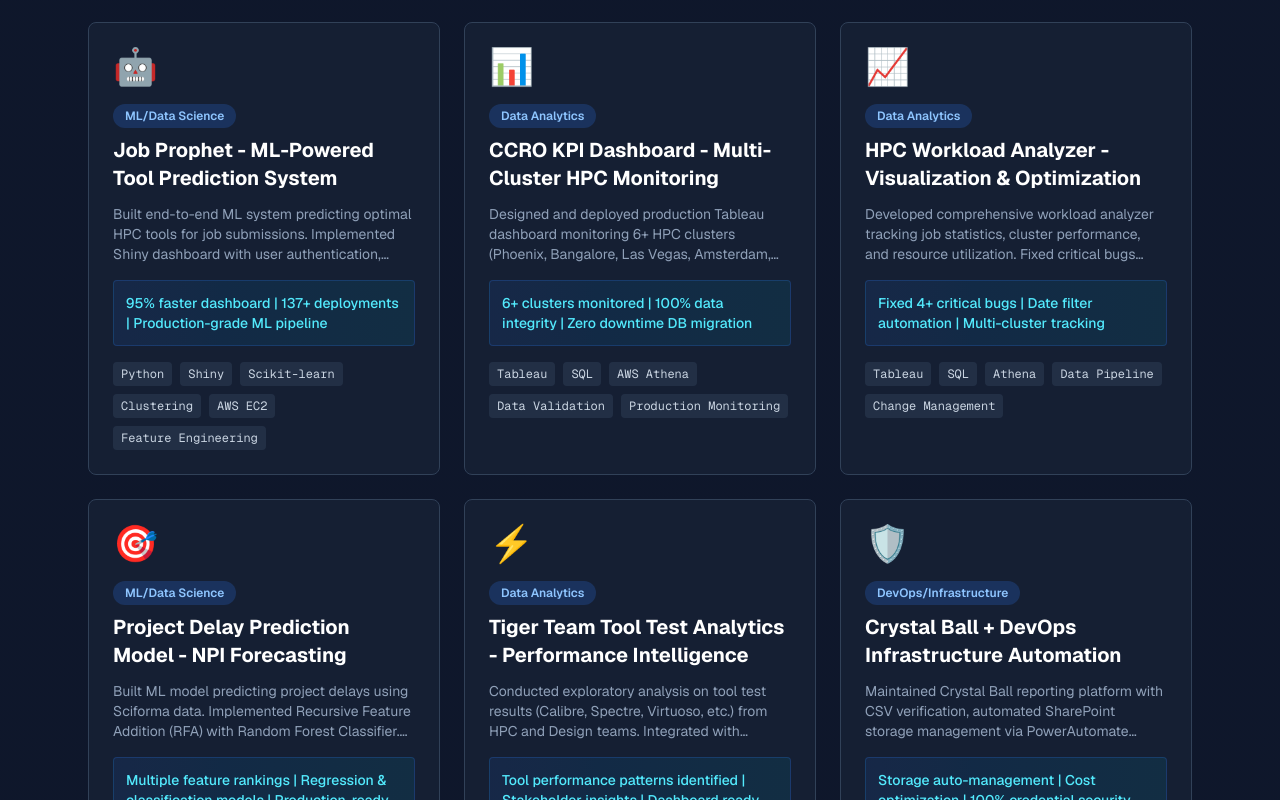
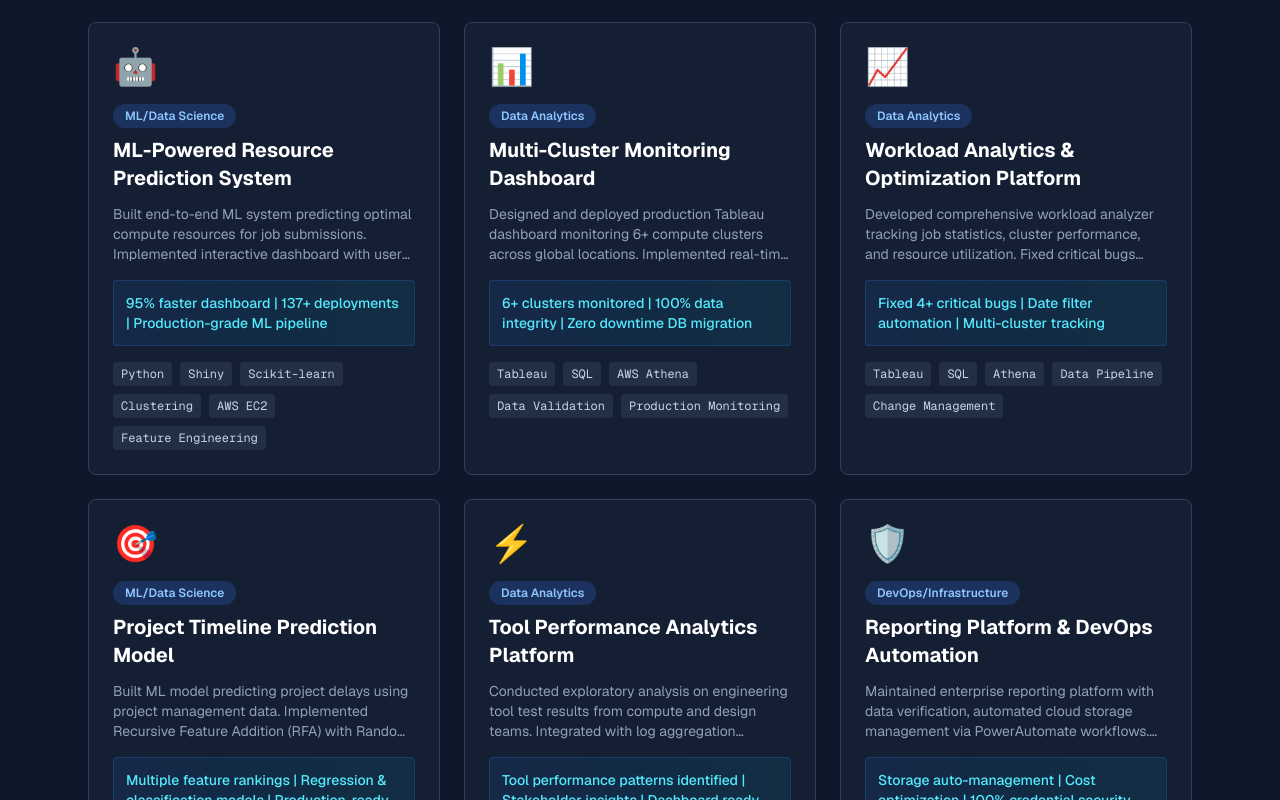
Before and after one commit to tanvirtanmoy/tanmoy-portfolio, a Next.js app: page / in a window 1280 px wide. Shown: the part 1080-1880 px from the top of the page. Built offline with nearby package versions, Linux system fonts and the light colour scheme.

Commit message:
Genericize confidential project names and internal tool references

```diff
--- a/app/components/Blog.tsx
+++ b/app/components/Blog.tsx
@@ -11,8 +11,8 @@ interface BlogPost {
 const blogPosts: BlogPost[] = [
   {
     id: 1,
-    title: "Building Production ML Pipelines: Job Prophet at NXP",
-    excerpt: "From Tableau to Shiny: implementing vectorization (TFIDF, CountVectorizer), clustering algorithms (K-means, DBScan), and confidence scoring to improve ML predictions by 95%.",
+    title: "Building Production ML Pipelines for Resource Prediction",
+    excerpt: "From static reporting to interactive analytics: implementing vectorization (TFIDF, CountVectorizer), clustering algorithms (K-means, DBScan), and confidence scoring to improve ML predictions by 95%.",
     date: "Feb 1, 2025",
     readTime: "12 min read",
     category: "ML/Data Science",
@@ -21,16 +21,16 @@ const blogPosts: BlogPost[] = [
   {
     id: 2,
     title: "Multi-Cluster Dashboard Architecture at Scale",
-    excerpt: "Managing 6+ HPC clusters with real-time monitoring dashboards. Strategies for handling trapped slots, memory storms, and maintaining data consistency across 10K+ users.",
+    excerpt: "Managing 6+ compute clusters with real-time monitoring dashboards. Strategies for handling resource bottlenecks, capacity issues, and maintaining data consistency across 10K+ users.",
     date: "Jan 15, 2025",
     readTime: "14 min read",
     category: "Data Analytics",
-    tags: ["Tableau", "Architecture", "Scalability", "HPC"],
+    tags: ["Tableau", "Architecture", "Scalability", "Analytics"],
   },
   {
     id: 3,
-    title: "Zero-Downtime Database Migrations: RTM Database at NXP",
-    excerpt: "Migrating analytics dashboards from legacy RTM to new database version. Data validation strategies, testing approaches, and rollback procedures for production systems.",
+    title: "Zero-Downtime Database Migrations in Production",
+    excerpt: "Migrating analytics dashboards from legacy to new database version. Data validation strategies, testing approaches, and rollback procedures for production systems.",
     date: "Jan 5, 2025",
     readTime: "11 min read",
     category: "DevOps/Infrastructure",
@@ -48,21 +48,21 @@ const blogPosts: BlogPost[] = [
   {
     id: 5,
     title: "Feature Engineering for Project Delay Prediction",
-    excerpt: "Exploring Gate Position, Task Duration, and Percent Complete as predictive features using Recursive Feature Addition (RFA) and Random Forest Classifier for NPI projects.",
+    excerpt: "Exploring milestone position, task duration, and completion percentage as predictive features using Recursive Feature Addition (RFA) and Random Forest Classifier for project forecasting.",
     date: "Dec 5, 2024",
     readTime: "15 min read",
     category: "ML/Data Science",
-    tags: ["Feature Engineering", "Sciforma", "Random Forest", "Predictive Modeling"],
+    tags: ["Feature Engineering", "Project Data", "Random Forest", "Predictive Modeling"],
   },
   {
     id: 6,
     title: "Exploratory Data Analysis: Tool Performance Patterns",
-    excerpt: "Deep-dive into tool test results using Splunk and Python. Identifying performance patterns in Calibre, Spectre, Virtuoso for design team optimization.",
+    excerpt: "Deep-dive into engineering tool test results using Splunk and Python. Identifying performance patterns and bottlenecks for design team optimization.",
     date: "Nov 15, 2024",
     readTime: "10 min read",
     category: "Data Analytics",
     tags: ["EDA", "Splunk", "Tool Analytics", "Insights"],
-  },
+  }
 ];
 
 export default function Blog() {
--- a/app/components/ProjectsGallery.tsx
+++ b/app/components/ProjectsGallery.tsx
@@ -11,8 +11,8 @@ interface Project {
 const projects: Project[] = [
   {
     id: 1,
-    title: "Job Prophet - ML-Powered Tool Prediction System",
-    description: "Built end-to-end ML system predicting optimal HPC tools for job submissions. Implemented Shiny dashboard with user authentication, vectorization (TFIDF, CountVectorizer), clustering (K-means, DBScan), and confidence scoring. Migrated from Tableau to Shiny achieving 95%+ performance improvement.",
+    title: "ML-Powered Resource Prediction System",
+    description: "Built end-to-end ML system predicting optimal compute resources for job submissions. Implemented interactive dashboard with user authentication, vectorization (TFIDF, CountVectorizer), clustering (K-means, DBScan), and confidence scoring. Migrated from static reporting to dynamic analytics achieving 95%+ performance improvement.",
     category: "ML/Data Science",
     tags: ["Python", "Shiny", "Scikit-learn", "Clustering", "AWS EC2", "Feature Engineering"],
     impact: "95% faster dashboard | 137+ deployments | Production-grade ML pipeline",
@@ -20,8 +20,8 @@ const projects: Project[] = [
   },
   {
     id: 2,
-    title: "CCRO KPI Dashboard - Multi-Cluster HPC Monitoring",
-    description: "Designed and deployed production Tableau dashboard monitoring 6+ HPC clusters (Phoenix, Bangalore, Las Vegas, Amsterdam, Noida-SDE). Implemented real-time slot allocation tracking, memory utilization analysis, and trapped slots visualization. Managed data consistency migration to new RTM database.",
+    title: "Multi-Cluster Monitoring Dashboard",
+    description: "Designed and deployed production Tableau dashboard monitoring 6+ compute clusters across global locations. Implemented real-time resource allocation tracking, memory utilization analysis, and capacity visualization. Managed data consistency migration to new database system.",
     category: "Data Analytics",
     tags: ["Tableau", "SQL", "AWS Athena", "Data Validation", "Production Monitoring"],
     impact: "6+ clusters monitored | 100% data integrity | Zero downtime DB migration",
@@ -29,8 +29,8 @@ const projects: Project[] = [
   },
   {
     id: 3,
-    title: "HPC Workload Analyzer - Visualization & Optimization",
-    description: "Developed comprehensive workload analyzer tracking job statistics, cluster performance, and resource utilization. Fixed critical bugs (date filtering, obsolete cluster visibility, labeling). Implemented Workload Analysis query for Job Prophet pilot user tracking across Seoul and other clusters.",
+    title: "Workload Analytics & Optimization Platform",
+    description: "Developed comprehensive workload analyzer tracking job statistics, cluster performance, and resource utilization. Fixed critical bugs (date filtering, obsolete data visibility, labeling). Implemented analytics queries for user tracking across multiple compute clusters.",
     category: "Data Analytics",
     tags: ["Tableau", "SQL", "Athena", "Data Pipeline", "Change Management"],
     impact: "Fixed 4+ critical bugs | Date filter automation | Multi-cluster tracking",
@@ -38,17 +38,17 @@ const projects: Project[] = [
   },
   {
     id: 4,
-    title: "Project Delay Prediction Model - NPI Forecasting",
-    description: "Built ML model predicting project delays using Sciforma data. Implemented Recursive Feature Addition (RFA) with Random Forest Classifier. Engineered features (Gate Position, Task Duration) with 4+ stages of cross-validation. Created fallback logic for missing baseline dates.",
+    title: "Project Timeline Prediction Model",
+    description: "Built ML model predicting project delays using project management data. Implemented Recursive Feature Addition (RFA) with Random Forest Classifier. Engineered features (milestone position, task duration, completion percentage) with 4+ stages of cross-validation. Created fallback logic for missing baseline dates.",
     category: "ML/Data Science",
-    tags: ["Python", "Random Forest", "Feature Engineering", "Sciforma", "SQL"],
+    tags: ["Python", "Random Forest", "Feature Engineering", "Project Data", "SQL"],
     impact: "Multiple feature rankings | Regression & classification models | Production-ready",
     icon: "🎯",
   },
   {
     id: 5,
-    title: "Tiger Team Tool Test Analytics - Performance Intelligence",
-    description: "Conducted exploratory analysis on tool test results (Calibre, Spectre, Virtuoso, etc.) from HPC and Design teams. Integrated with Splunk, created dashboards highlighting performance patterns and pain-points. Performed Vmanager tool analysis extracting actionable insights.",
+    title: "Tool Performance Analytics Platform",
+    description: "Conducted exploratory analysis on engineering tool test results from compute and design teams. Integrated with log aggregation systems, created dashboards highlighting performance patterns and bottlenecks. Performed tool analysis extracting actionable insights for optimization.",
     category: "Data Analytics",
     tags: ["Splunk", "Python", "S3", "Exploratory Analysis", "Dashboard Design"],
     impact: "Tool performance patterns identified | Stakeholder insights | Dashboard ready",
@@ -56,8 +56,8 @@ const projects: Project[] = [
   },
   {
     id: 6,
-    title: "Crystal Ball + DevOps Infrastructure Automation",
-    description: "Maintained Crystal Ball reporting platform with CSV verification, automated SharePoint storage management via PowerAutomate workflows. Fixed Tableau Cloud data source issues, managed secret key rotation with Lambda, handled data source tagging and ownership. Optimized Sciforma ingestion frequency reducing costs.",
+    title: "Reporting Platform & DevOps Automation",
+    description: "Maintained enterprise reporting platform with data verification, automated cloud storage management via PowerAutomate workflows. Fixed cloud analytics data source issues, managed secret key rotation with Lambda, handled data source tagging and ownership. Optimized data ingestion frequency reducing costs.",
     category: "DevOps/Infrastructure",
     tags: ["Tableau Cloud", "PowerAutomate", "Lambda", "S3", "SQL", "DevOps"],
     impact: "Storage auto-management | Cost optimization | 100% credential security",
--- a/app/components/Timeline.tsx
+++ b/app/components/Timeline.tsx
@@ -13,9 +13,9 @@ const timeline: TimelineEvent[] = [
     company: "NXP Semiconductors",
     description: "Leading data analytics, ML, and DevOps initiatives for HPC cluster management and job prediction systems",
     achievements: [
-      "Built and deployed 6+ production dashboards (CCRO KPI, HPC Workload Analyzer, Job Prophet) serving 10K+ users across global clusters",
-      "Engineered ML pipeline with feature engineering achieving 95% performance improvement in Job Prophet predictions using vectorization & clustering",
-      "Managed zero-downtime database migration to RTM database ensuring 100% data consistency across analytics products",
+      "Built and deployed 6+ production dashboards serving 10K+ users across global compute clusters with real-time monitoring",
+      "Engineered ML pipeline with feature engineering achieving 95% performance improvement using vectorization & clustering algorithms",
+      "Managed zero-downtime database migration ensuring 100% data consistency across analytics products",
     ],
   },
   {
```
